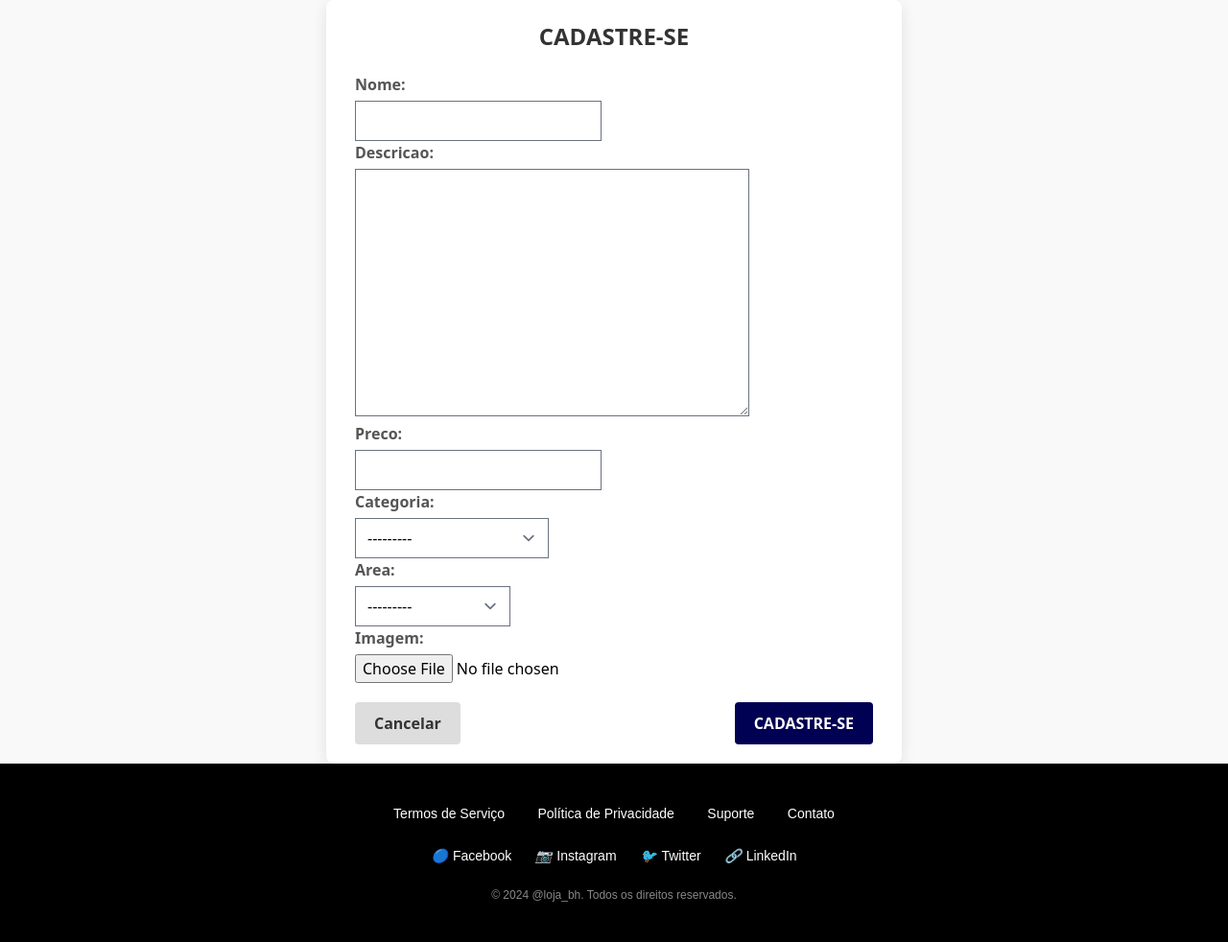
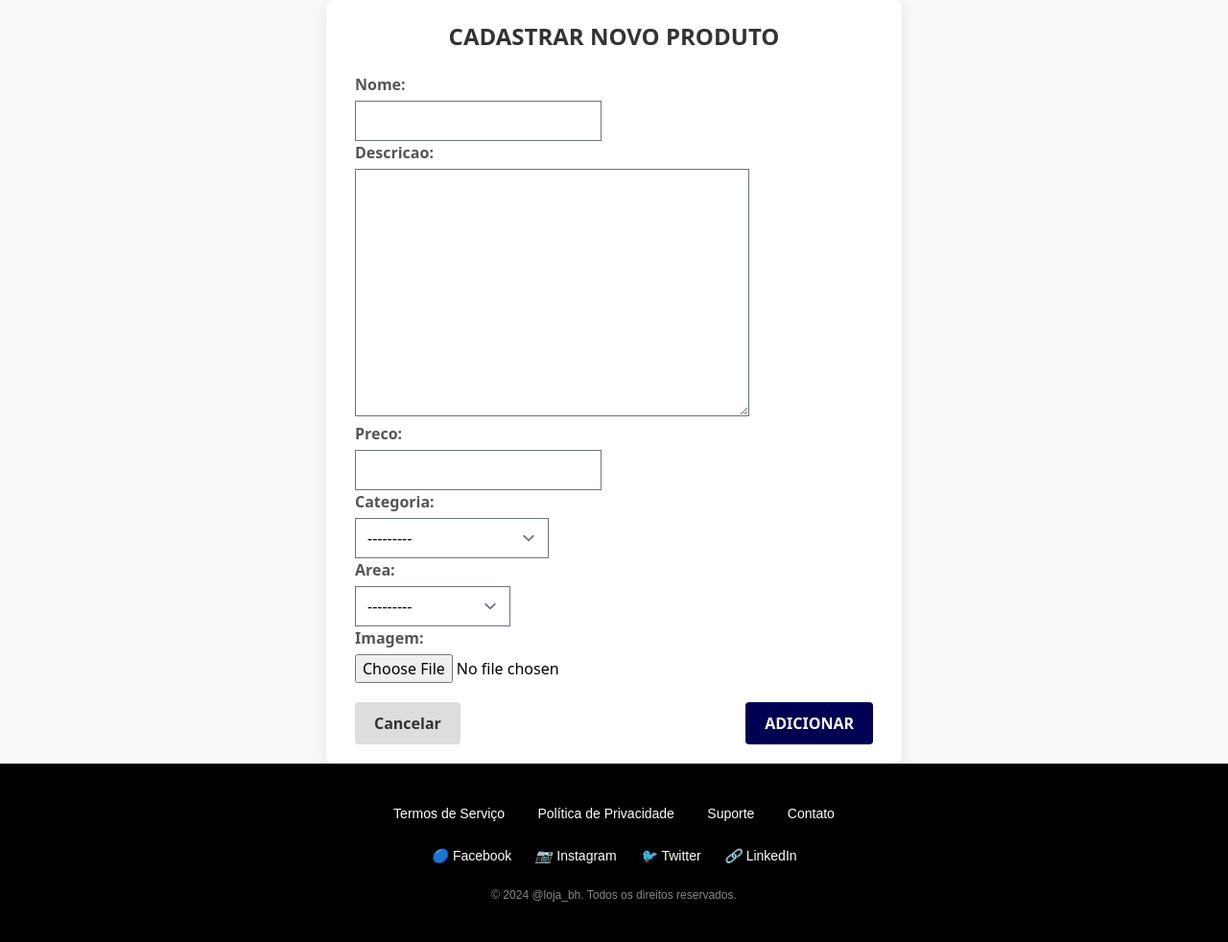
Before and after one commit to brunohro/ecommerce, a Django app: page /cadastrar_produto/ in a window 1280 px wide. Shown: the part 60-1042 px from the top of the page at 96% size. Run offline with Django 5.2, Linux system fonts and the light colour scheme; data comes from the database, SQL or seed files in the repository; both versions use the stored data as it was after the commit; some libraries are stand-ins or nearby versions.

Commit message:
Ajustando CRUD de produto

```diff
--- a/ecommerce/templates/administrador/adm.html
+++ b/ecommerce/templates/administrador/adm.html
@@ -67,7 +67,7 @@
                 <td class="px-4 py-2 border">{{ produto.categoria }}</td>
                 <td class="px-4 py-2 border">
                     <a href="{% url 'editar_produto' produto.id %}" class="text-blue-500 hover:underline">Editar</a> |
-                    <a href="#" class="text-red-500 hover:underline">Remover</a>
+                    <a href="{% url 'remover_produto' produto.id %}" class="text-red-500 hover:underline">Remover</a>
                 </td>
             </tr>
             {% endfor %}
--- a/ecommerce/templates/produtos/cadastrar_produtos.html
+++ b/ecommerce/templates/produtos/cadastrar_produtos.html
@@ -1,14 +1,14 @@
 {% extends "base.html" %}
 {% block content %}
 <div class="container mx-auto">
-    <h1 class="title">CADASTRE-SE</h1>
+    <h1 class="title">CADASTRAR NOVO PRODUTO</h1>
     <div class="form-container">
         <form method="POST" action="." enctype="multipart/form-data">
             {% csrf_token %}
             {{ form.as_p }}
             <div class="form-actions">
                 <a type="button" class="cancel-btn" href="{% url 'index' %}">Cancelar</a>
-                <button type="submit" class="submit-btn">CADASTRE-SE</button>
+                <button type="submit" class="submit-btn">ADICIONAR</button>
             </div>
         </form>
     </div>
--- a/ecommerce/templates/produtos/editar_produtos.html
+++ b/ecommerce/templates/produtos/editar_produtos.html
@@ -1,7 +1,7 @@
 {% extends "base.html" %}
 {% block content %}
 <div class="container mx-auto">
-    <h1 class="title">EDITAR</h1>
+    <h1 class="title">EDITAR PRODUTO</h1>
     <div class="form-container">
         <form method="POST" action="." enctype="multipart/form-data">
             {% csrf_token %}
--- a/ecommerce/views.py
+++ b/ecommerce/views.py
@@ -64,6 +64,12 @@ def editar_produto(request, id):
         form = ProdutoForm(instance=produto)
     return render(request, 'produtos/editar_produtos.html', {'form': form})
 
+def remover_produto(request, id):
+    produto = get_object_or_404(Produto, id=id)
+    produto = Produto.objects.get(id=id)
+    produto.delete()
+    return redirect('administrador')
+
 
 def ofertas(request):
     produto = Produto.objects.all()
@@ -106,7 +112,7 @@ def carrinho(request):
     }
     return render(request, 'carrinho.html', context)
 
-def remover_produto(request, id):
+def remover_produto_carrinho(request, id):
 
     # Obtém o carrinho da sessão
     carrinho = request.session.get('carrinho', {})
--- a/main/urls.py
+++ b/main/urls.py
@@ -6,9 +6,9 @@ from django.urls import path, include
 
 from django.urls import path
 from django.conf.urls.static import static
-from ecommerce.views import index, ofertas, carrinho, add_ao_carrinho, remover_produto, adm
+from ecommerce.views import index, ofertas, carrinho, add_ao_carrinho, remover_produto_carrinho, adm
 from ecommerce.views import cadastrar_cliente, editar_cliente, remover_cliente
-from ecommerce.views import cadastrar_produto, editar_produto
+from ecommerce.views import cadastrar_produto, editar_produto, remover_produto
 
 urlpatterns = [
     path('admin/', admin.site.urls),
@@ -18,8 +18,9 @@ urlpatterns = [
     path('editar/<int:id>/', editar_cliente, name="editar_cliente"),
     path('editar_produto/<int:id>/', editar_produto, name="editar_produto"),
     path('remover/<int:id>/', remover_cliente, name="remover_cliente"),
+    path('remover_produto/<int:id>/', remover_produto, name='remover_produto'),
     path('add_ao_carrinho/<int:id>/', add_ao_carrinho, name='add_ao_carrinho'),
-    path('remover_produto/<int:id>/', remover_produto, name='remover_produto'),
+    path('remover_produto_carrinho/<int:id>/', remover_produto_carrinho, name='remover_produto_carrinho'),
     path('administrador/', adm, name='administrador'),
     path('ofertas/', ofertas, name='ofertas'),
     path('carrinho/', carrinho, name="carrinho"),
```
Also changed, not shown: db.sqlite3, media/produtos/Captura_de_tela_2024-11-27_173830_wUZ8oyM.png (added), media/produtos/Captura_de_tela_2024-11-27_175343.png (added), media/produtos/Captura_de_tela_2024-11-27_175343_zc0CPHH.png (added).
